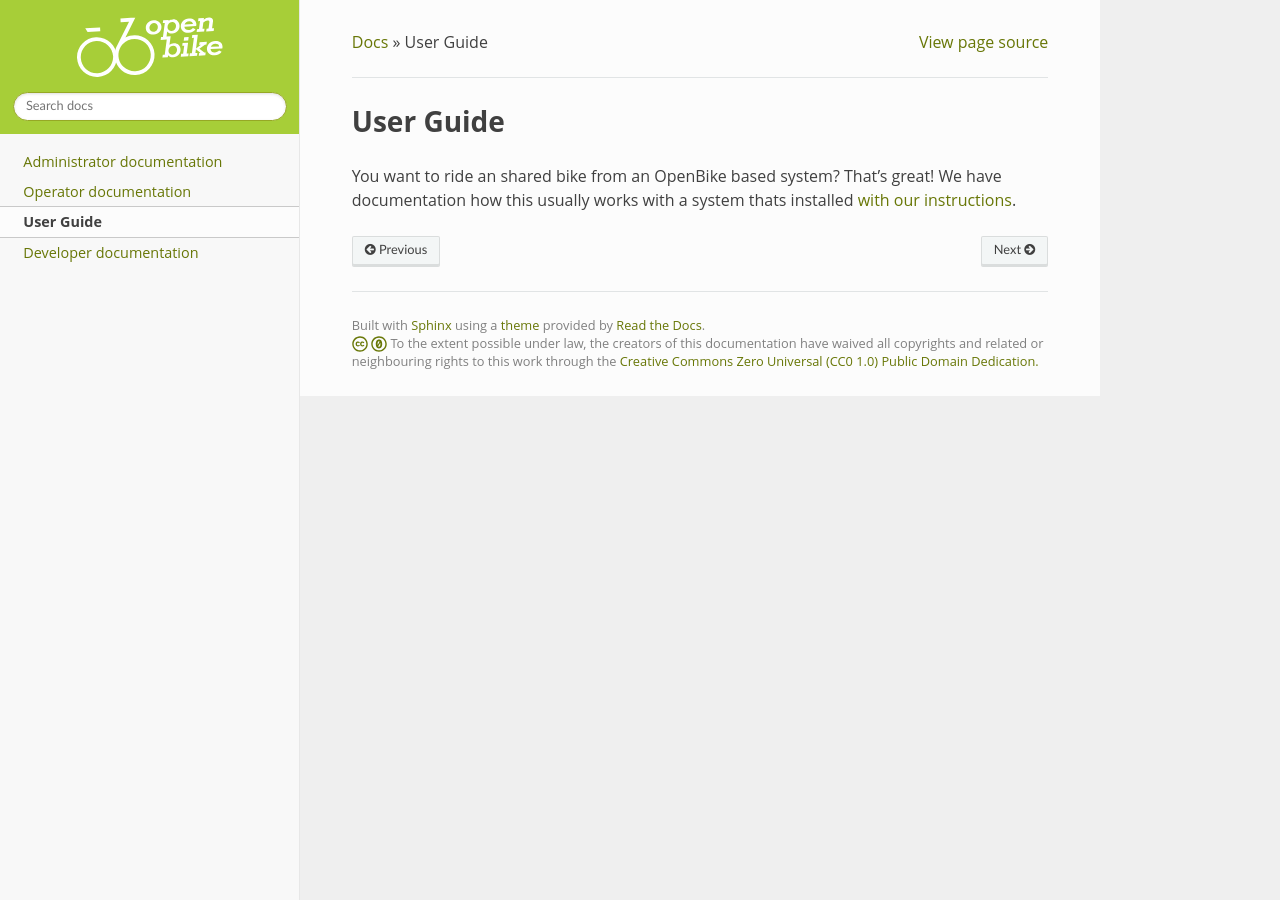
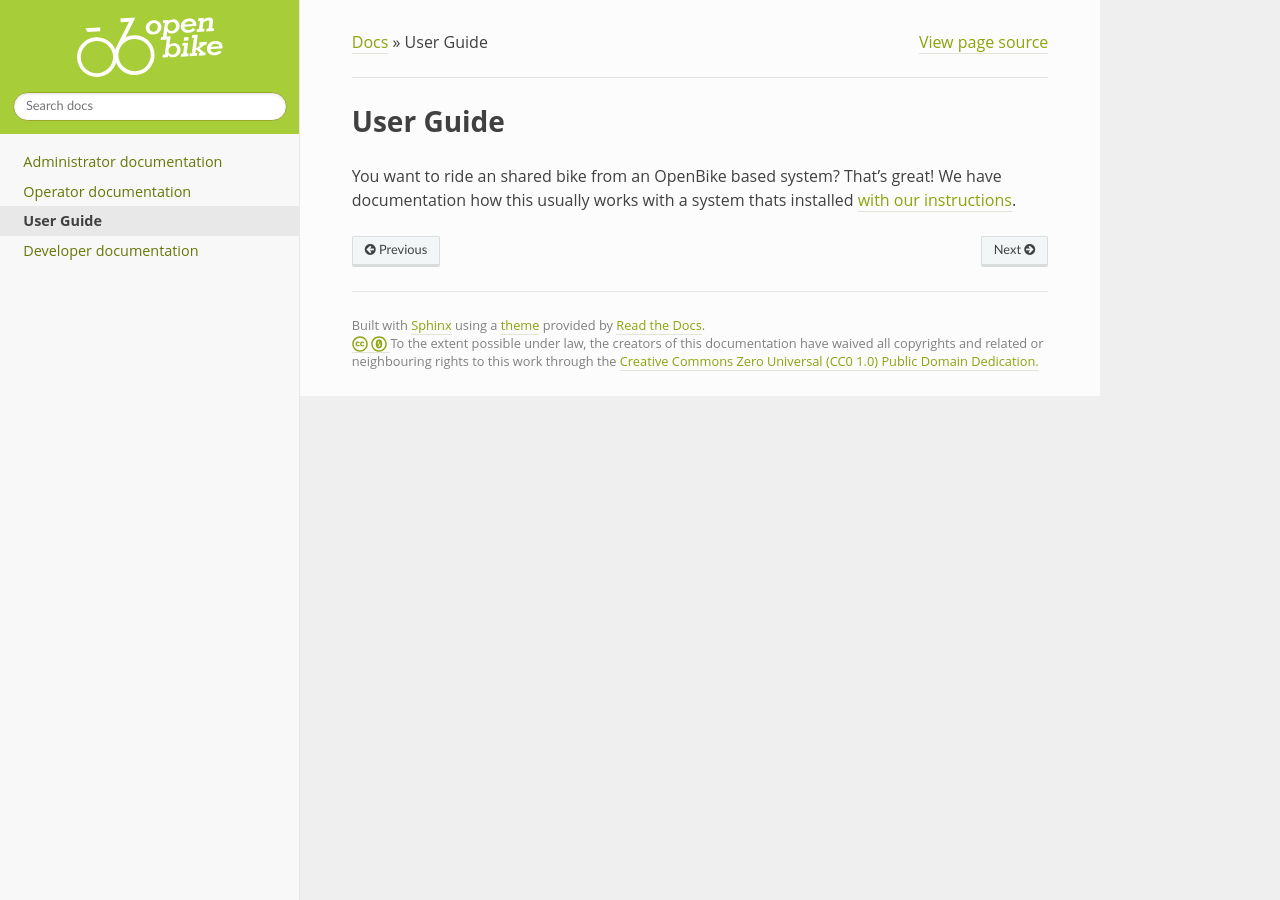
Before and after one commit to transportkollektiv/openbike, a Sphinx documentation site: the page built from docs/user/index.rst, in a window 1280 px wide. Built offline with Sphinx 7.4.7 and the Read the Docs theme 2.0.0, drawn with Linux system fonts in a browser that asks for light colours; pages that are not in the unit, such as notebooks, are missing from menus.

Commit message:
docs: highlight links in content more

```diff
--- a/docs/_static/css/custom.css
+++ b/docs/_static/css/custom.css
@@ -52,17 +52,35 @@ body {
     display: none;
 }
 
-a {
+.wy-menu-vertical li.current > a {
+    color: #404040;
+    font-weight: bold;
+    background: #e8e8e8;
+    border: none;
+}
+
+.wy-menu-vertical li.toctree-l1.current>a {
+    border: none;
+}
+
+a, a:visited {
     color: #687707;
 }
 
-a:hover {
+a:hover, a:focus {
     color: #a7ce38;
 }
 
-a:visited {
-    color: #4b5e17;
+.rst-content a {
+    color: #8ea20c;
+    border-bottom: 1px solid rgba(72,90,19,0.15);
 }
+
+.rst-content a:hover,
+.rst-content a:focus {
+    border-bottom: 1px solid rgba(72,90,19,0.50);
+}
+
 
 h1, h2, .rst-content .toctree-wrapper p.caption, h3, h4, h5, h6, legend {
     font-weight: 700;
@@ -91,6 +109,11 @@ footer {
     margin-right: 15px;
     font-weight: normal;
     align-items: start;
+}
+
+.rst-content .sectionbox,
+.rst-content .sectionbox:hover {
+    border-bottom: 0;
 }
 
 .sectionbox .fa {
```
